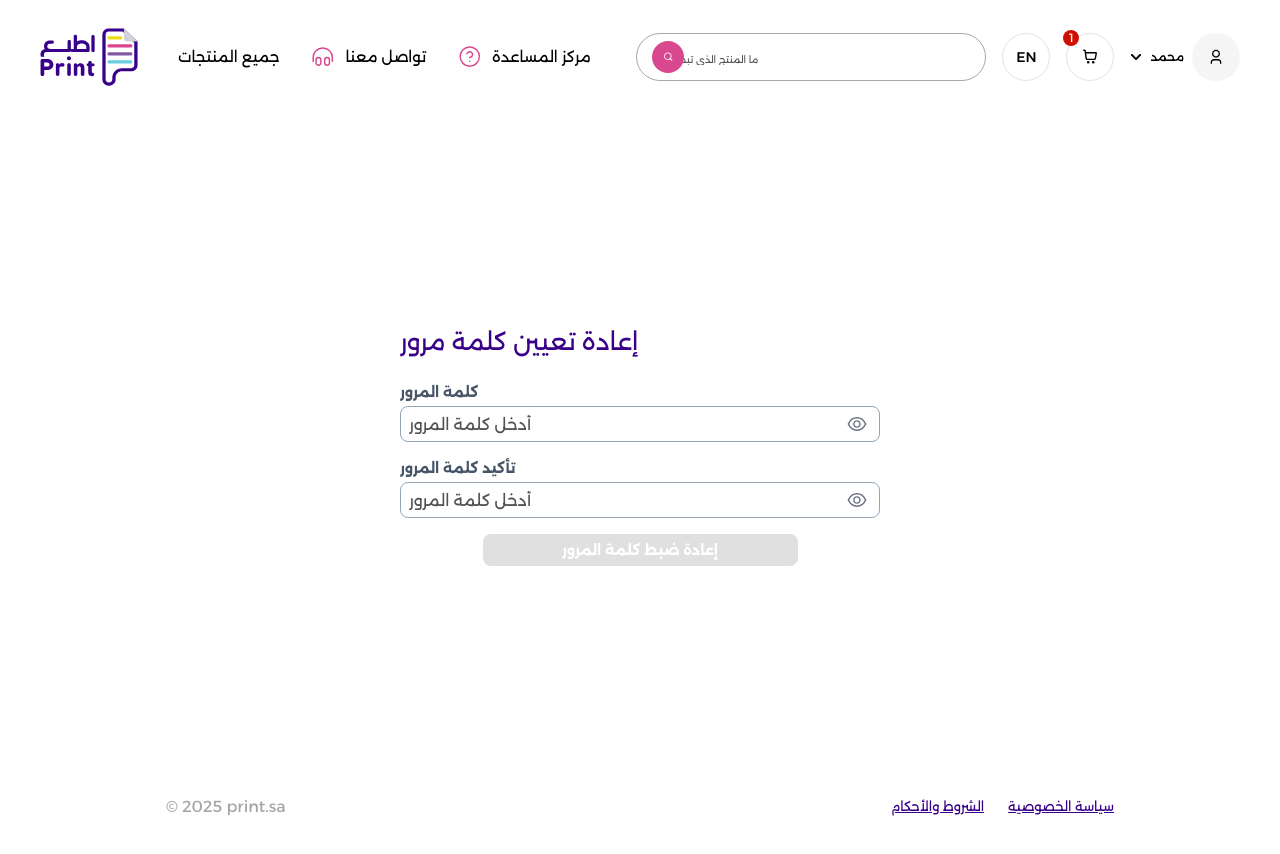
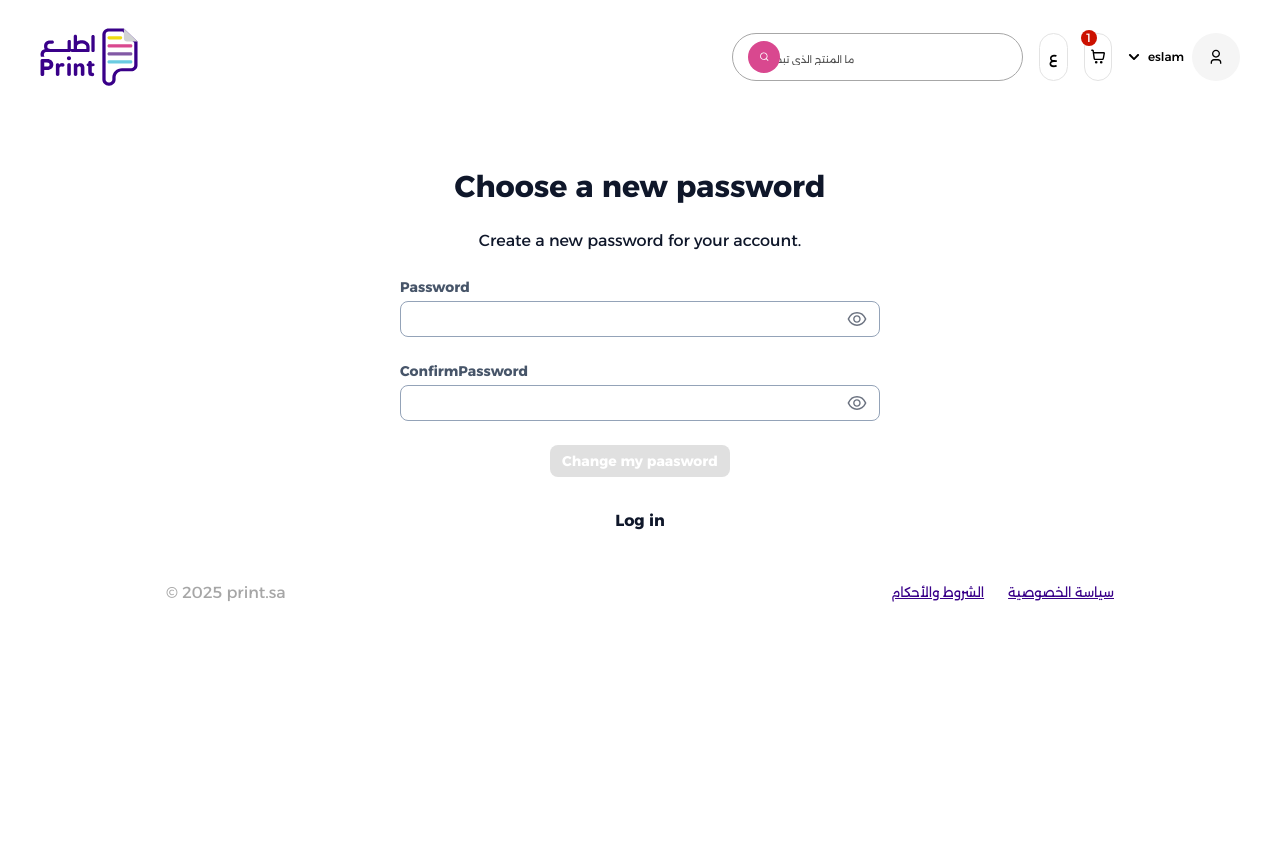
Before and after one commit to abdelrahman-Ebrahim/printplus, a Next.js app: page /resetpassword in a window 1280 px wide. Shown: the top 854 px of the page. After the commit the page ends 800 px from the top, so only its background shows below. Built offline with nearby package versions, Linux system fonts and the light colour scheme; what @mui/material-nextjs would draw is missing.

Commit message:
Auth Update

```diff
--- /dev/null
+++ b/app/(auth)/checkemail/page.tsx
@@ -0,0 +1,44 @@
+"use client";
+
+import Image from "next/image";
+import Link from "next/link";
+import React, { useEffect, useState } from "react";
+import { useSearchParams } from "next/navigation";
+
+const CheckEmailPage = () => {
+  const searchParams = useSearchParams(); // Get query parameters safely
+  const [email, setEmail] = useState<string>("your email");
+
+  useEffect(() => {
+    if (searchParams) {
+      setEmail(searchParams.get("email") || "your email");
+    }
+  }, [searchParams]); // Re-run if searchParams change
+
+  return (
+    <div className="flex justify-center items-center my-12">
+      <div className="flex flex-col justify-center items-center gap-6 md:min-w-[512px]">
+        <div className="flex flex-col justify-center items-center gap-6 w-full">
+          <h2 className="text-3xl text-shadeBlack font-bold">
+            Check your email
+          </h2>
+          <p className="text-sm text-shadeBlack">
+            We have sent a password reset link to{" "}
+            <span className="font-bold">{email}</span>
+          </p>
+        </div>
+
+        <Image src={"/checkmail.gif"} alt="checkmail" width={218} height={218} />
+
+        <div className="flex justify-center items-center gap-2">
+          <p className="text-shadeBlack">Back to</p>
+          <Link href={"/login"} className="font-bold text-shadeBlack">
+            Log in
+          </Link>
+        </div>
+      </div>
+    </div>
+  );
+};
+
+export default CheckEmailPage;
--- a/app/(auth)/forgetpassword/page.tsx
+++ b/app/(auth)/forgetpassword/page.tsx
@@ -1,10 +1,11 @@
 "use client";
 import CustomButton from "@/components/SharedComponents/CustomButton";
 import InputField from "@/components/SharedComponents/InputField";
-import Image from "next/image";
 import React, { useState } from "react";
 import { useForm } from "react-hook-form";
 import axios from "axios";
+import Link from "next/link";
+import { useRouter } from "next/navigation"; // Import useRouter for redirection
 
 interface ForgetPasswordFormData {
   email: string;
@@ -20,6 +21,7 @@ const ForgetPasswordPage = () => {
   const [message, setMessage] = useState("");
   const [showMessage, setShowMessage] = useState(false);
   const [loading, setLoading] = useState(false);
+  const router = useRouter(); // Initialize useRouter
 
   // Handle form submission
   const onSubmit = async (data: ForgetPasswordFormData) => {
@@ -37,9 +39,16 @@ const ForgetPasswordPage = () => {
         }
       );
 
-      const { message } = response.data; // Extract response data
-      setMessage(message);
-      setShowMessage(true);
+      const { success, message } = response.data; // Extract response data
+
+      if (success) {
+        // Redirect to checkemail page with the email as a query parameter
+        router.push(`/checkemail?email=${encodeURIComponent(data.email)}`);
+      } else {
+        // Show error message if the API call returns a false message
+        setMessage(message);
+        setShowMessage(true);
+      }
     } catch (error: any) {
       console.error("Forget Password Error:", error);
 
@@ -47,7 +56,9 @@ const ForgetPasswordPage = () => {
       if (error.response) {
         setMessage(error.response.data?.message || "حدث خطأ، حاول مرة أخرى");
       } else if (error.request) {
-        setMessage("لم يتم استلام استجابة من السيرفر، تحقق من اتصالك بالإنترنت.");
+        setMessage(
+          "لم يتم استلام استجابة من السيرفر، تحقق من اتصالك بالإنترنت."
+        );
       } else {
         setMessage("حدث خطأ غير متوقع، حاول مرة أخرى.");
       }
@@ -59,24 +70,30 @@ const ForgetPasswordPage = () => {
   };
 
   return (
-    <div className="flex justify-center items-center px-10 min-h-[650px]">
+    <div className="flex justify-center items-center my-12">
       <form
         onSubmit={handleSubmit(onSubmit)}
-        className="flex flex-col justify-center items-center gap-6 md:min-w-[480px]"
+        className="flex flex-col justify-center items-center gap-6 md:min-w-[512px]"
       >
-        <div className="flex flex-col gap-4 w-full">
-          <h2 className="text-2xl text-primary">إعادة تعيين كلمة مرور</h2>
-          <p className="text-sm text-[#525252]">
-            لإعادة ضبط كلمة المرور الرجاء ادخال البريد الإلكتروني المستخدم
-            لتسجيل الدخول.
+        <div className="flex flex-col justify-center items-center gap-6 w-full">
+          <h2 className="text-3xl text-shadeBlack font-bold">
+            Forgot your password?
+          </h2>
+          <p className="text-sm text-shadeBlack">
+            We'll email you a link to recover your account.
           </p>
         </div>
 
+        {showMessage && (
+          <div className="w-full text-[#BE123C] text-sm text-center">
+            {message}
+          </div>
+        )}
+
         <InputField
           id="email"
-          label="البريد الإلكتروني"
+          label="Email*"
           type="email"
-          placeholder="أدخل البريد الالكتروني"
           {...register("email", {
             required: "هذا الحقل مطلوب",
             pattern: {
@@ -88,26 +105,15 @@ const ForgetPasswordPage = () => {
         />
 
         <CustomButton
-          label="ارسال"
+          label="Get a reset link"
           type="submit"
           disabled={!isValid}
           isLoading={loading}
-          className="w-[315px]"
         />
 
-        {showMessage && (
-          <div className="w-full font-medium text-[#4B5563] mt-4 flex items-center gap-3">
-            <div className="flex justify-center items-center bg-[#BEEBCC] rounded-[28px] border-[5px] border-[#E4F7EA]">
-              <Image
-                src="/check-circle.svg"
-                alt="check"
-                width={24}
-                height={24}
-              />
-            </div>
-            {message}
-          </div>
-        )}
+        <Link href={"/login"} className="font-bold text-shadeBlack mt-2">
+          Log in
+        </Link>
       </form>
     </div>
   );
--- a/app/(auth)/resetpassword/page.tsx
+++ b/app/(auth)/resetpassword/page.tsx
@@ -1,13 +1,17 @@
 "use client";
 import CustomButton from "@/components/SharedComponents/CustomButton";
 import InputField from "@/components/SharedComponents/InputField";
+import Link from "next/link";
+import { useRouter } from "next/navigation";
 import React, { useState } from "react";
 
 const ResetPassword = () => {
   const [password, setPassword] = useState("");
+  const [isSuccessful, setIsSuccessful] = useState(false);
   const [confirmPassword, setConfirmPassword] = useState("");
   const [message, setMessage] = useState("");
   const isDisabled = password.trim() === "" || confirmPassword.trim() === "";
+  const router = useRouter();
 
   // Handle Reset Password form submission
   const handleSubmit = (e: any) => {
@@ -15,24 +19,34 @@ const ResetPassword = () => {
 
     if (password === confirmPassword) {
       setMessage("تم إعادة تعيين كلمة المرور بنجاح.");
+      setIsSuccessful(true);
       // Handle success logic (e.g., redirect to login or homepage)
     } else {
       setMessage("كلمة المرور وتأكيد كلمة المرور لا تتطابق.");
     }
   };
 
+  const handleNavigate = () => {
+    router.push("/login");
+  };
+
   return (
-    <div className="flex justify-center items-center px-10 min-h-[650px]">
+    <div className="flex justify-center items-center my-12">
+      {!isSuccessful && (
         <div className="flex flex-col justify-center items-center">
-        <div className="w-full flex flex-col gap-6 md:min-w-[480px]">
-          <h2 className="text-2xl text-primary">إعادة تعيين كلمة مرور</h2>
-          <form className="w-full flex flex-col items-center gap-4">
+          <div className="w-full flex flex-col justify-center items-center gap-6 md:min-w-[480px] ">
+            <h2 className="text-3xl text-shadeBlack font-bold">
+              Choose a new password
+            </h2>
+            <p className="text-shadeBlack">
+              Create a new password for your account.
+            </p>
+            <form className="w-full flex flex-col items-center gap-6">
               {/* Reset Password Input */}
               <InputField
                 id="password"
-              label="كلمة المرور"
+                label="Password"
                 type="password"
-              placeholder="أدخل كلمة المرور"
                 value={password}
                 onChange={(e) => setPassword(e.target.value)}
               />
@@ -40,21 +54,24 @@ const ResetPassword = () => {
               {/* Confirm Reset Password Input */}
               <InputField
                 id="confirmPassword"
-              label="تأكيد كلمة المرور"
+                label="ConfirmPassword"
                 type="password"
-              placeholder="أدخل كلمة المرور"
                 value={confirmPassword}
                 onChange={(e) => setConfirmPassword(e.target.value)}
               />
 
               {/* Reset Password Button */}
               <CustomButton
-              label="إعادة ضبط كلمة المرور"
+                label="Change my paasword   "
                 type="submit"
                 disabled={isDisabled}
                 className="w-[315px]"
                 onClick={handleSubmit}
               />
+
+              <Link href={"/login"} className="font-bold text-shadeBlack mt-2">
+                Log in
+              </Link>
 
               {/* Message Display */}
               {message && (
@@ -63,6 +80,21 @@ const ResetPassword = () => {
             </form>
           </div>
         </div>
+      )}
+
+      {isSuccessful && (
+        <div className="gap-6 flex justify-center items-center flex-col ">
+          <div className="flex justify-center items-center">
+            <p className="font-bold text-2xl text-shadeBlack">
+              Password updated!
+            </p>
+          </div>
+          <p className="text-shadeBlack">
+            Your password has been updated successfully!
+          </p>
+          <CustomButton label="Log in" onClick={handleNavigate} />
+        </div>
+      )}
     </div>
   );
 };
--- a/components/NavigationComponents/Navbar.tsx
+++ b/components/NavigationComponents/Navbar.tsx
@@ -15,35 +15,15 @@ const Navbar = () => {
           <Link href={"/"}>
             <Image src={"/logo.svg"} alt="logo" width={98} height={58} />
           </Link>
-          {/* NavLinks div */}
-          <div className="flex items-center gap-8 py-9">
-            {navLinks.map((link, index) => (
-              <div key={index} className="flex items-center gap-[10px]">
-                {link.icon && (
-                  <Image
-                    src={link.icon}
-                    alt={link.text}
-                    width={24}
-                    height={24}
-                  />
-                )}
-                <Link
-                  href={link.href}
-                  className="font-alex text-[15px] text-black"
-                >
-                  {link.text}
-                </Link>
-              </div>
-            ))}
-          </div>
+
         </div>
         {/* Left Side Navbar Section */}
         <div className="flex items-center gap-4 py-6">
           {/* SearchBar Component */}
           <SearchBar />
-          {/* EN Button */}
+          {/* Ar Button */}
           <div className="flex justify-center items-center size-12 border border-[#E3E3E3] rounded-[500px] cursor-pointer">
-            <p className="font-medium text-sm">EN</p>
+            <p className="font-medium text-sm">ع</p>
           </div>
           {/* Cart Icon */}
           <div className="relative flex justify-center items-center size-12 border border-[#E3E3E3] rounded-full cursor-pointer">
@@ -57,13 +37,14 @@ const Navbar = () => {
           {/* Profile Section */}
           <div className="flex items-center gap-2 cursor-pointer">
             <FaChevronDown size={12} />
-            <p className="font-medium text-[12px]">محمد</p>
+            <p className="font-medium text-[12px]">eslam</p>
             <div className="flex justify-center items-center size-12 rounded-full bg-[#F5F5F5]">
               <Image
                 src={"/profile.svg"}
                 alt="profile"
                 width={16}
                 height={16}
+
               />
             </div>
           </div>
--- a/components/SharedComponents/CustomButton.tsx
+++ b/components/SharedComponents/CustomButton.tsx
@@ -24,7 +24,7 @@ const CustomButton: React.FC<ButtonProps> = ({
       type={type}
       onClick={onClick}
       disabled={disabled || isLoading}
-      className={`w-[125px] flex items-center justify-center gap-2 rounded-lg px-3 py-[6px] font-bold text-white text-sm transition-all
+      className={`min-w-[96px] w-fit flex items-center justify-center gap-2 rounded-lg px-3 py-[6px] font-bold text-white text-sm transition-all
           ${
             disabled || isLoading ? "bg-[#E0E0E0] text-[#C9C9C9]" : "bg-shadeBlack"
           }
--- a/components/SharedComponents/SearchBar.tsx
+++ b/components/SharedComponents/SearchBar.tsx
@@ -3,7 +3,7 @@ import React from "react";
 
 const SearchBar = () => {
   return (
-    <div className="relative w-[350px] h-12">
+    <div className="relative w-full h-12">
       <input
         className="w-full h-full rounded-[3003px] border-[0.6px] border-[#A7A7A7] px-[15.3px] focus:outline-none placeholder:text-[#525252] placeholder:text-[9.6px]"
         placeholder="ما المنتج الذي تبحث عنه"
```
Also changed, not shown: public/checkmail.gif (added). Lines whose indentation alone changed are shown as unchanged.
